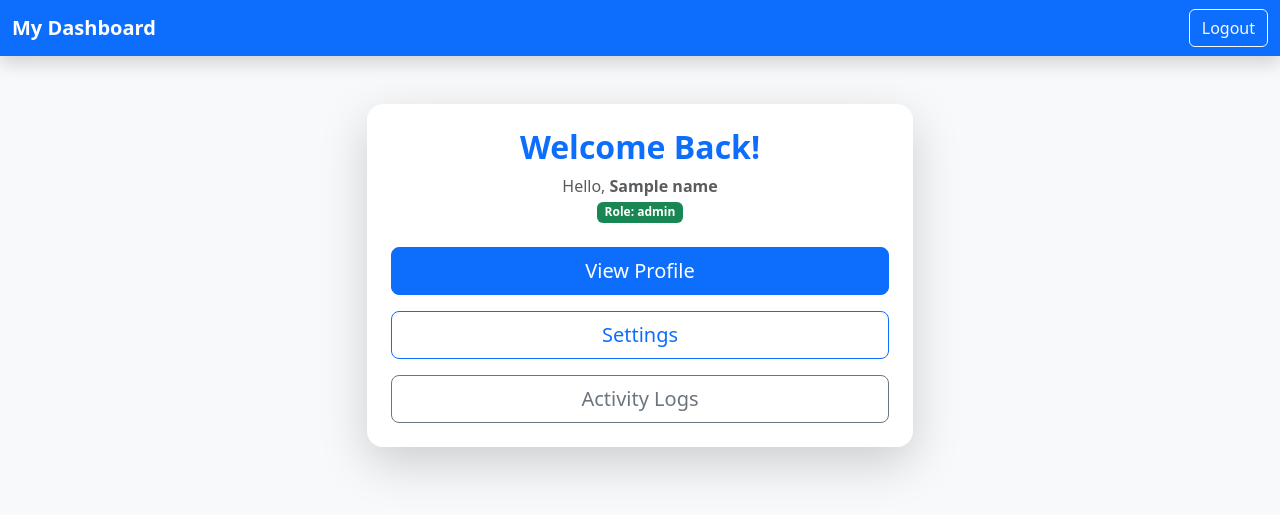
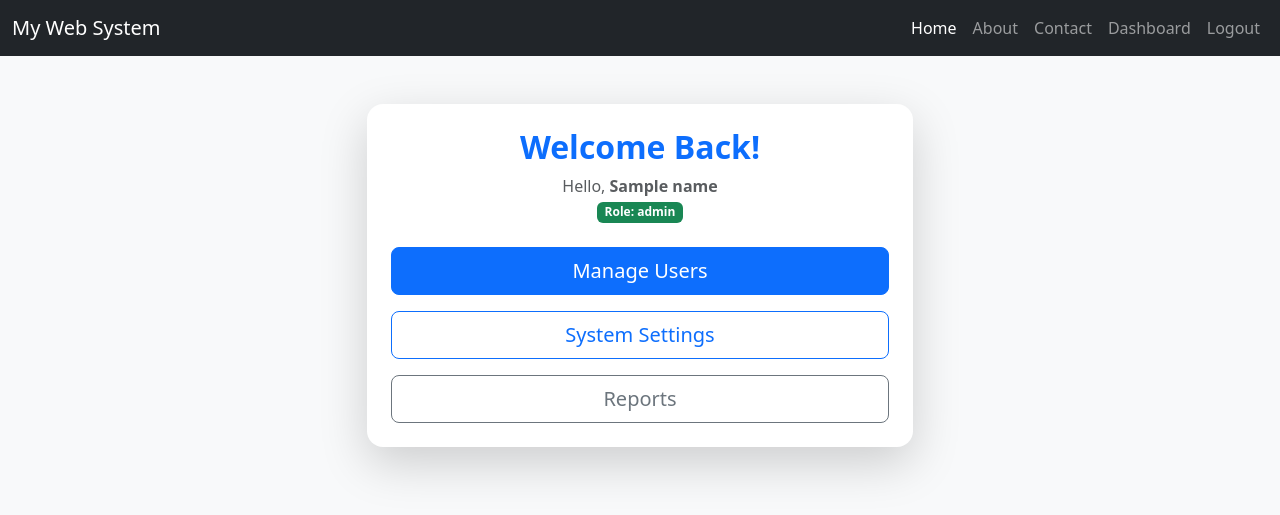
Before and after one commit to fadocathrina44-dev/WebSystem-ITE311, a CodeIgniter 4 app: the page made by app/Views/auth/dashboard.php in a window 1280 px wide. Shown: the top 515 px of the page. Run offline with PHP 8.4 and a stand-in for CodeIgniter, Linux system fonts and the light colour scheme; the template is opened without the code that fills it: most values are stand-ins (such as "Sample title", 1, 10 or a date in 2020); data that the repository does not hold is empty; some libraries are stand-ins or nearby versions.

Commit message:
User Dashboard Nav

```diff
--- a/app/Config/Routes.php
+++ b/app/Config/Routes.php
@@ -23,6 +23,7 @@ $routes->post('auth/register', 'Auth::register');
 $routes->get('auth/login', 'Auth::login');
 $routes->post('auth/login', 'Auth::login');
 
+$routes->get('/logout', 'Auth::logout');
 $routes->get('auth/logout', 'Auth::logout');
-$routes->get('dashboard', 'Auth::dashboard');
+$routes->get('/dashboard', 'Auth::dashboard');
 $routes->get('auth/dashboard', 'Auth::dashboard');
--- a/app/Views/auth/dashboard.php
+++ b/app/Views/auth/dashboard.php
@@ -11,14 +11,7 @@
 <body class="bg-light">
 
     <!-- Navbar -->
-    <nav class="navbar navbar-expand-lg navbar-dark bg-primary shadow">
-        <div class="container-fluid">
-            <a class="navbar-brand fw-bold" href="#">My Dashboard</a>
-            <div class="d-flex">
-                <a href="<?= site_url('/auth/logout') ?>" class="btn btn-outline-light">Logout</a>
-            </div>
-        </div>
-    </nav>
+    <?= $this->include('templates/header') ?>
 
     <!-- Main Content -->
     <div class="container mt-5">
@@ -33,12 +26,27 @@
                             <small class="badge bg-success">Role: <?= esc($role) ?></small>
                         </p>
 
-                        <!-- Example of dashboard options -->
-                        <div class="d-grid gap-3 mt-4">
-                            <a href="#" class="btn btn-primary btn-lg">View Profile</a>
-                            <a href="#" class="btn btn-outline-primary btn-lg">Settings</a>
-                            <a href="#" class="btn btn-outline-secondary btn-lg">Activity Logs</a>
-                        </div>
+                        <!-- Role-based actions -->
+                        <?php if ($role === 'admin'): ?>
+                            <div class="d-grid gap-3 mt-4">
+                                <a href="#" class="btn btn-primary btn-lg">Manage Users</a>
+                                <a href="#" class="btn btn-outline-primary btn-lg">System Settings</a>
+                                <a href="#" class="btn btn-outline-secondary btn-lg">Reports</a>
+                            </div>
+                        <?php elseif ($role === 'instructor'): ?>
+                            <div class="d-grid gap-3 mt-4">
+                                <a href="#" class="btn btn-primary btn-lg">My Courses</a>
+                                <a href="#" class="btn btn-outline-primary btn-lg">Grade Submissions</a>
+                                <a href="#" class="btn btn-outline-secondary btn-lg">Course Reports</a>
+                            </div>
+                        <?php elseif ($role === 'student'): ?>
+                            <div class="d-grid gap-3 mt-4">
+                                <a href="#" class="btn btn-primary btn-lg">My Subject</a>
+                                <a href="#" class="btn btn-outline-primary btn-lg">Browse Courses</a>
+                                <a href="#" class="btn btn-outline-primary btn-lg">My Enrollments</a>
+                                <a href="#" class="btn btn-outline-secondary btn-lg">My Grades</a>
+                            </div>
+                        <?php endif; ?>
                     </div>
                 </div>
 
--- /dev/null
+++ b/app/Views/templates/header.php
@@ -0,0 +1,49 @@
+<nav class="navbar navbar-expand-lg navbar-dark bg-dark">
+    <div class="container-fluid">
+        <a class="navbar-brand" href="#">My Web System</a>
+        <button class="navbar-toggler" type="button" data-bs-toggle="collapse" data-bs-target="#navbarNav">
+            <span class="navbar-toggler-icon"></span>
+        </button>
+
+        <div class="collapse navbar-collapse" id="navbarNav">
+            <!-- Push nav links to the right -->
+            <ul class="navbar-nav ms-auto">
+                <li class="nav-item">
+                    <a class="nav-link <?= service('uri')->getPath() == '' ? 'active' : '' ?>"
+                        href="<?= site_url('/') ?>">Home</a>
+                </li>
+                <li class="nav-item">
+                    <a class="nav-link <?= service('uri')->getPath() == 'about' ? 'active' : '' ?>"
+                        href="<?= site_url('about') ?>">About</a>
+                </li>
+                <li class="nav-item">
+                    <a class="nav-link <?= service('uri')->getPath() == 'contact' ? 'active' : '' ?>"
+                        href="<?= site_url('contact') ?>">Contact</a>
+                </li>
+                <?php if (session()->get('isLoggedIn')): ?>
+                    <?php $role = session()->get('role'); ?>
+                    <li class="nav-item">
+                        <a class="nav-link <?= service('uri')->getPath() == 'dashboard' ? 'active' : '' ?>"
+                            href="<?= site_url('dashboard') ?>">Dashboard</a>
+                    </li>
+                    <?php if ($role === 'student'): ?>
+                        <li class="nav-item"><a class="nav-link" href="#">My Subject</a></li>
+                        <li class="nav-item"><a class="nav-link" href="#">Enrollments</a></li>
+                    <?php endif; ?>
+                    <li class="nav-item">
+                        <a class="nav-link" href="<?= site_url('logout') ?>">Logout</a>
+                    </li>
+                <?php else: ?>
+                    <li class="nav-item">
+                        <a class="nav-link <?= service('uri')->getPath() == 'login' ? 'active' : '' ?>"
+                            href="<?= site_url('login') ?>">Login</a>
+                    </li>
+                    <li class="nav-item">
+                        <a class="nav-link <?= service('uri')->getPath() == 'register' ? 'active' : '' ?>"
+                            href="<?= site_url('register') ?>">Register</a>
+                    </li>
+                <?php endif; ?>
+            </ul>
+        </div>
+    </div>
+</nav>
```
Also changed, not shown: app/Views/template.php (+1 -35 lines), 5 other files.
